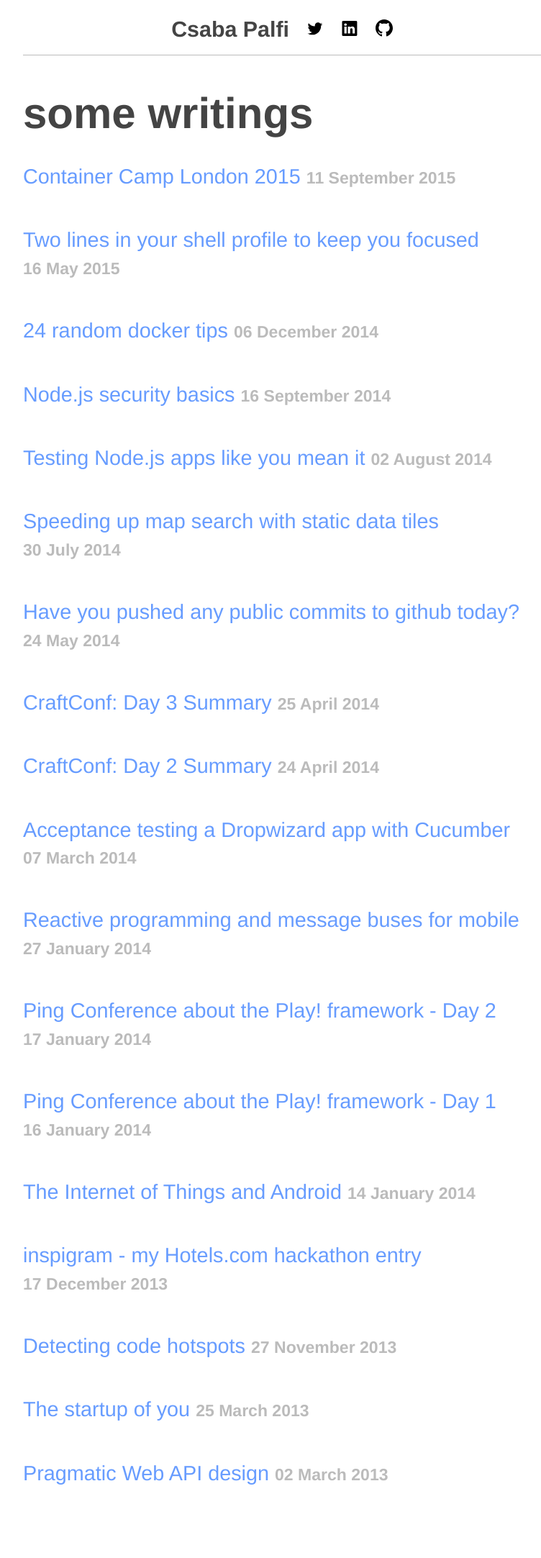
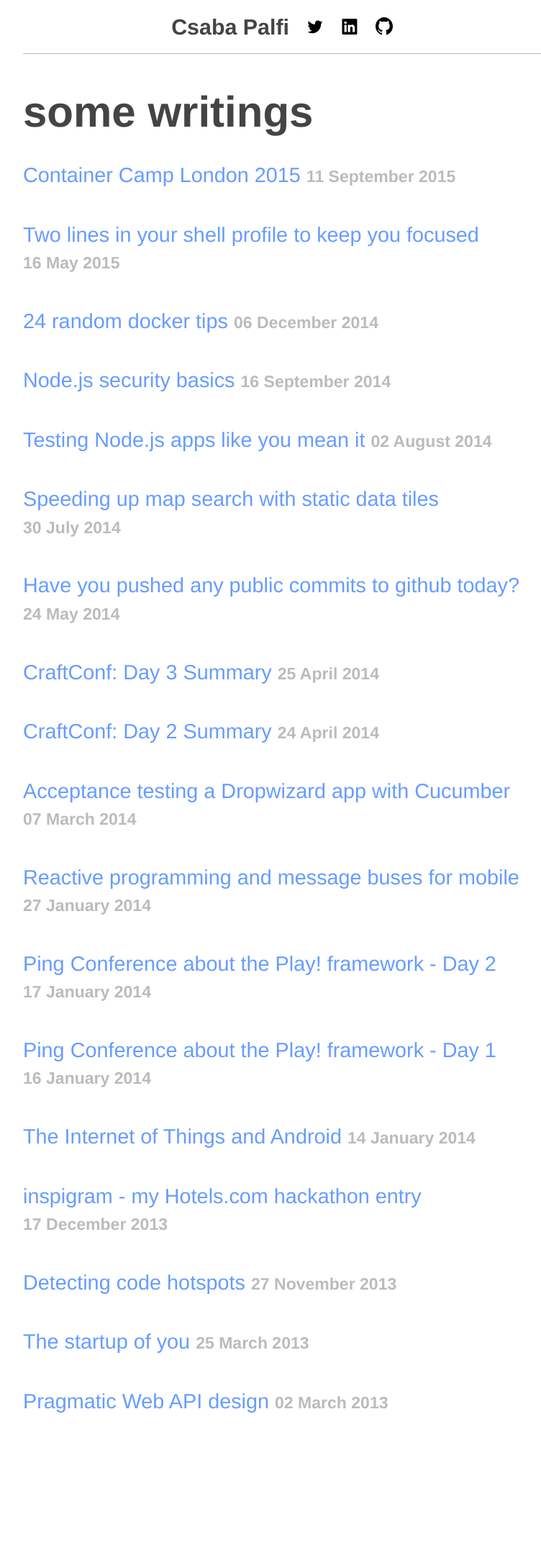
Before and after one commit to dublado/csabapalfi.github.io, a Jekyll site: the page built from index.html, in a window 1280 px wide. Shown: the whole page at 72% size, without its empty margins (248-1000 px from the left). Built offline with Jekyll 4.4.1, drawn with Linux system fonts in a browser that asks for light colours; Markdown is read by kramdown in place of the engine named in the settings; after the commit the page ends 2059 px from its top, so only the background shows below that.

Commit message:
tidier css
Signed-off-by: Csaba Palfi <csaba@palfi.me>

```diff
--- a/_includes/styles.scss
+++ b/_includes/styles.scss
@@ -21,6 +21,8 @@ body {
 }
 /* Blocks */
 header {
+  font-size:1.9em;
+  padding: 0.8em 0;
   border-bottom: 1px $secondary-color solid;
   text-align:center;
 }
@@ -112,16 +114,11 @@ input {
   padding: 0.3em;
 }
 /* Header */
-header h1 {
-  font-size:1.9em;
-  margin-top:0.8em;
-  margin-bottom:0.6em;
-}
-header h1 a {
+header a {
   font-weight: 700;
   color: $primary-color;
 }
-header h1 a:hover {
+header a:hover {
   text-decoration:none;
 }
 
@@ -139,16 +136,16 @@ header h1 a:hover {
 }
 
 /* Posts */
-h1.post-title {
+.post-title {
   margin-top:0.35em;
   margin-bottom: 0.6em;
 }
-h3.post-title {
+.posts .post-title {
   margin-top:0.4em;
   padding-bottom:0.9em;
   font-size: 1.2em;
 }
-h3.post-title a {
+.posts .post-title a {
   font-weight: 400;
 }
 .post-date {
@@ -181,11 +178,11 @@ h3.post-title a {
   header {
     padding: 0.5em;
   }
-  header h1{
+  header {
     margin: 0;
   }
   .follow-icons {
-    padding-top: 0.5em;
+    padding-top: 0.8em;
     display: block;
   }
   .follow-icons a:first-child {
--- a/_layouts/default.html
+++ b/_layouts/default.html
@@ -14,10 +14,8 @@
   </head>
   <body>
     <header>
-      <h1>
         <a href="/">{{ site.title }}</a>
         {% include follow.html %}
-      </h1>
     </header>
     <main>
       {{ content }}
--- a/index.html
+++ b/index.html
@@ -5,7 +5,7 @@ title: some writings
 
 <h1>{{ page.title }}</h1>
 {% for post in site.posts %}
-  <section>
+  <section class="posts">
     <h3 class="post-title">
       <a href="{{ post.url }}">{{ post.title }}</a>
       <span class="post-date">{{ post.date | date_to_long_string }}</span>
```
